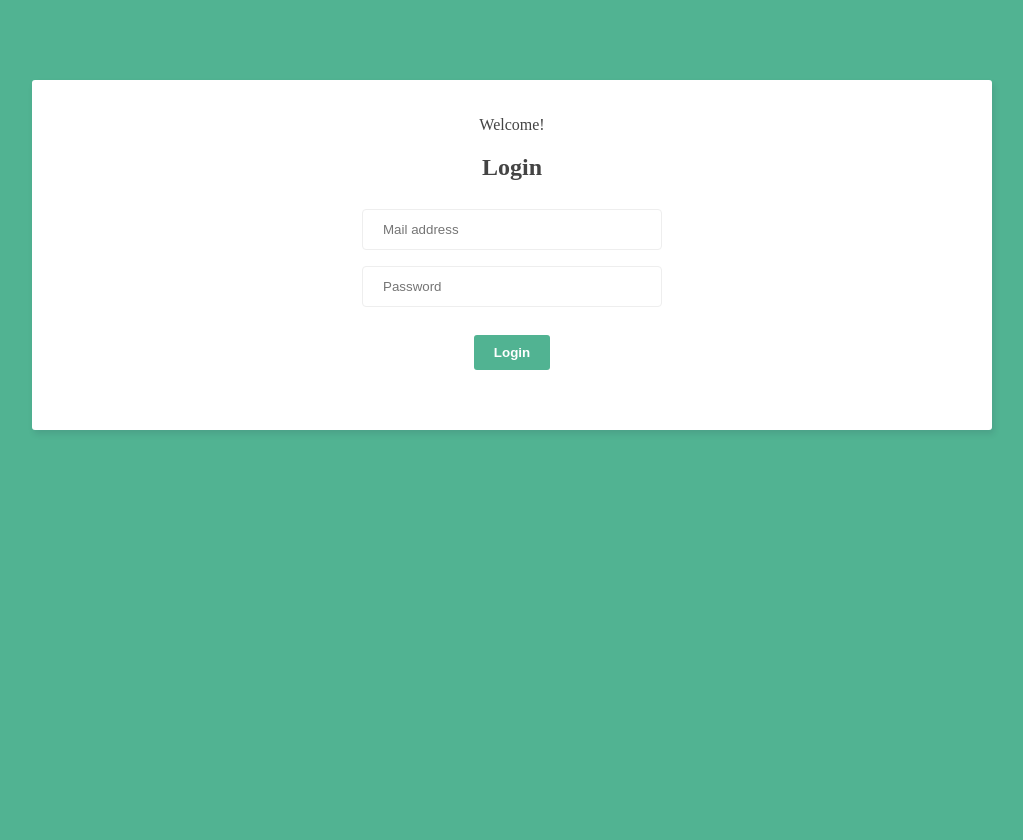
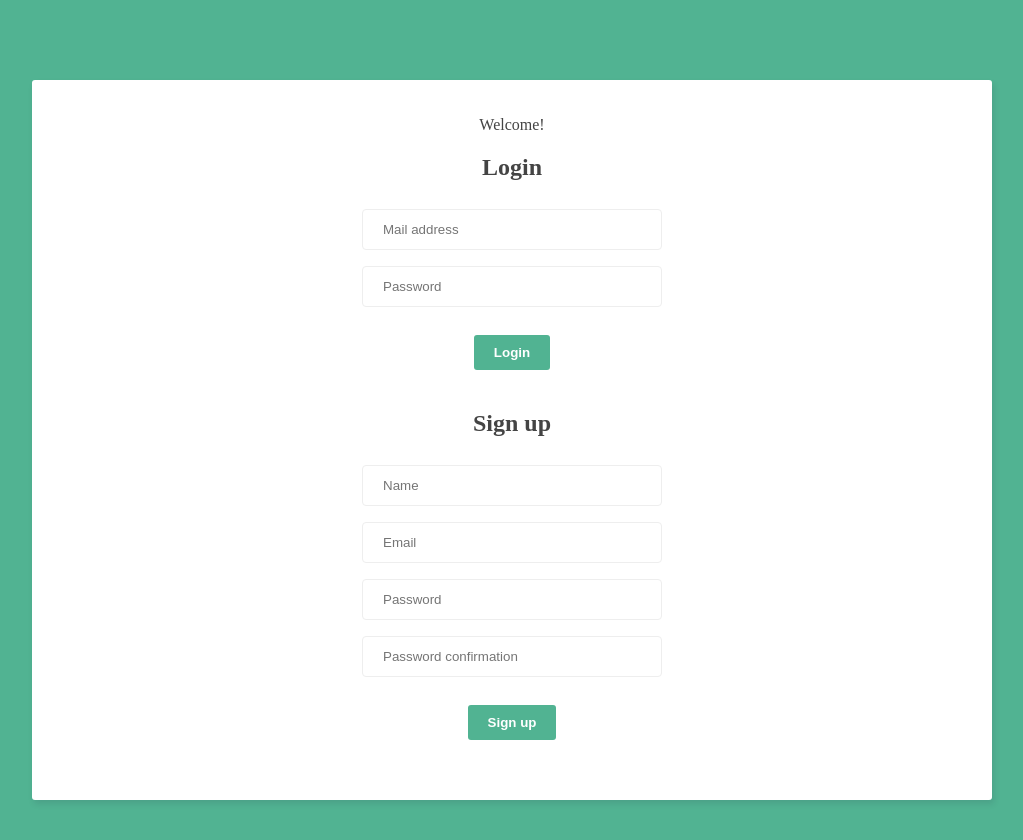
Before and after one commit to sora11023539/rails_vue_chat, a Vue app in the folder frontend/: page / in a window 1280 px wide. Shown: the top 840 px of the page, without its empty margins (128-1151 px from the left). Before the commit the page ends 800 px from the top, so only its background shows below. Built offline with nearby package versions, Linux system fonts and the light colour scheme.

Commit message:
add: implement signup form

```diff
--- /dev/null
+++ b/frontend/src/components/SignupForm.vue
@@ -0,0 +1,25 @@
+<template>
+  <div>
+    <h2>Sign up</h2>
+    <form>
+      <input type="text" required placeholder="Name" v-model="name" />
+      <input type="email" required placeholder="Email" v-model="email" />
+      <input type="password" required placeholder="Password" v-model="password" />
+      <input type="password" required placeholder="Password confirmation" v-model="passwordConfirmation" />
+      <button>Sign up</button>
+    </form>
+  </div>
+</template>
+
+<script>
+export default {
+  data() {
+    return {
+      name: '',
+      email: '',
+      password: '',
+      passwordConfirmation: '',
+    };
+  },
+};
+</script>
--- a/frontend/src/views/Welcome.vue
+++ b/frontend/src/views/Welcome.vue
@@ -2,14 +2,16 @@
   <div class="container welcome">
     <p>Welcome!</p>
     <LoginForm />
+    <SignupForm />
   </div>
 </template>
 
 <script>
 import LoginForm from '@/components/LoginForm.vue';
+import SignupForm from '@/components/SignupForm.vue';
 
 export default {
-  components: { LoginForm },
+  components: { LoginForm, SignupForm },
 };
 </script>
 
```
